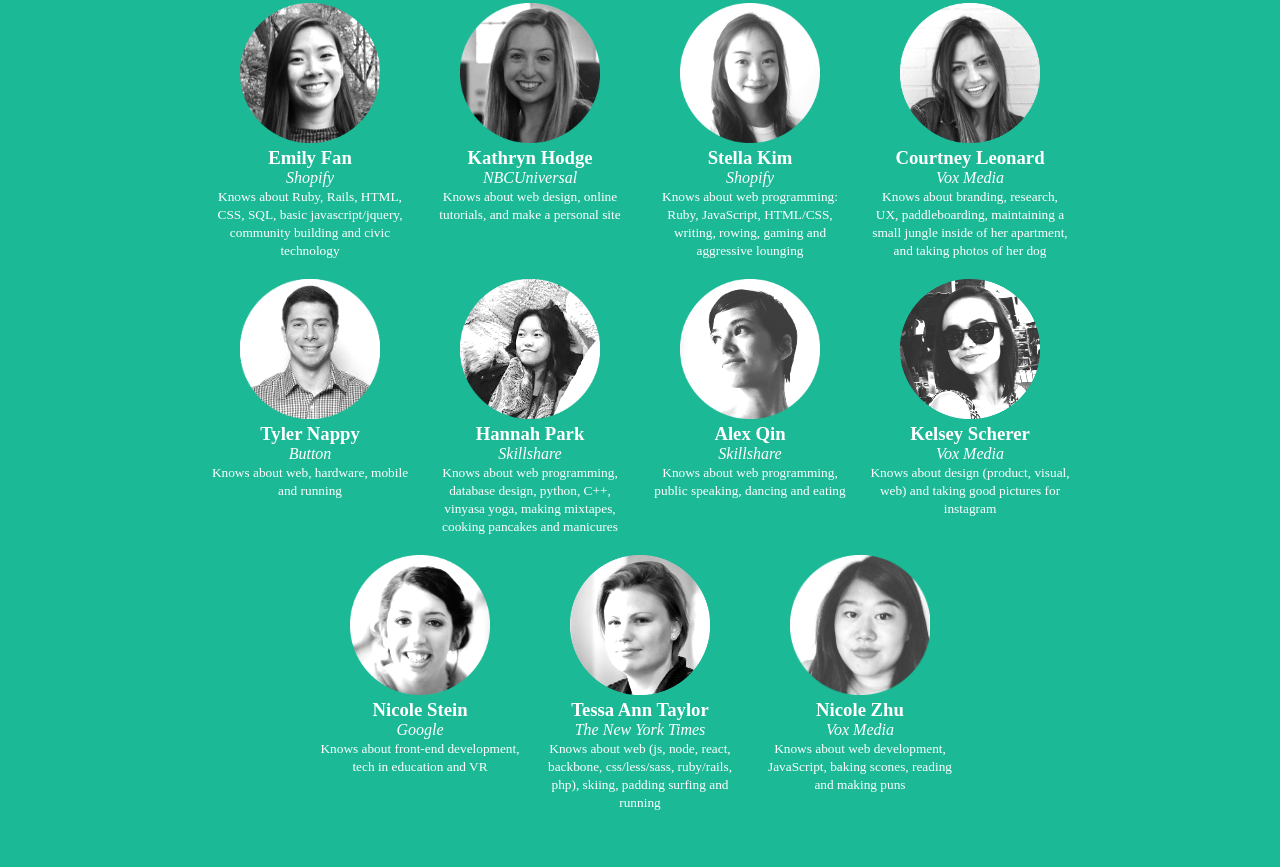
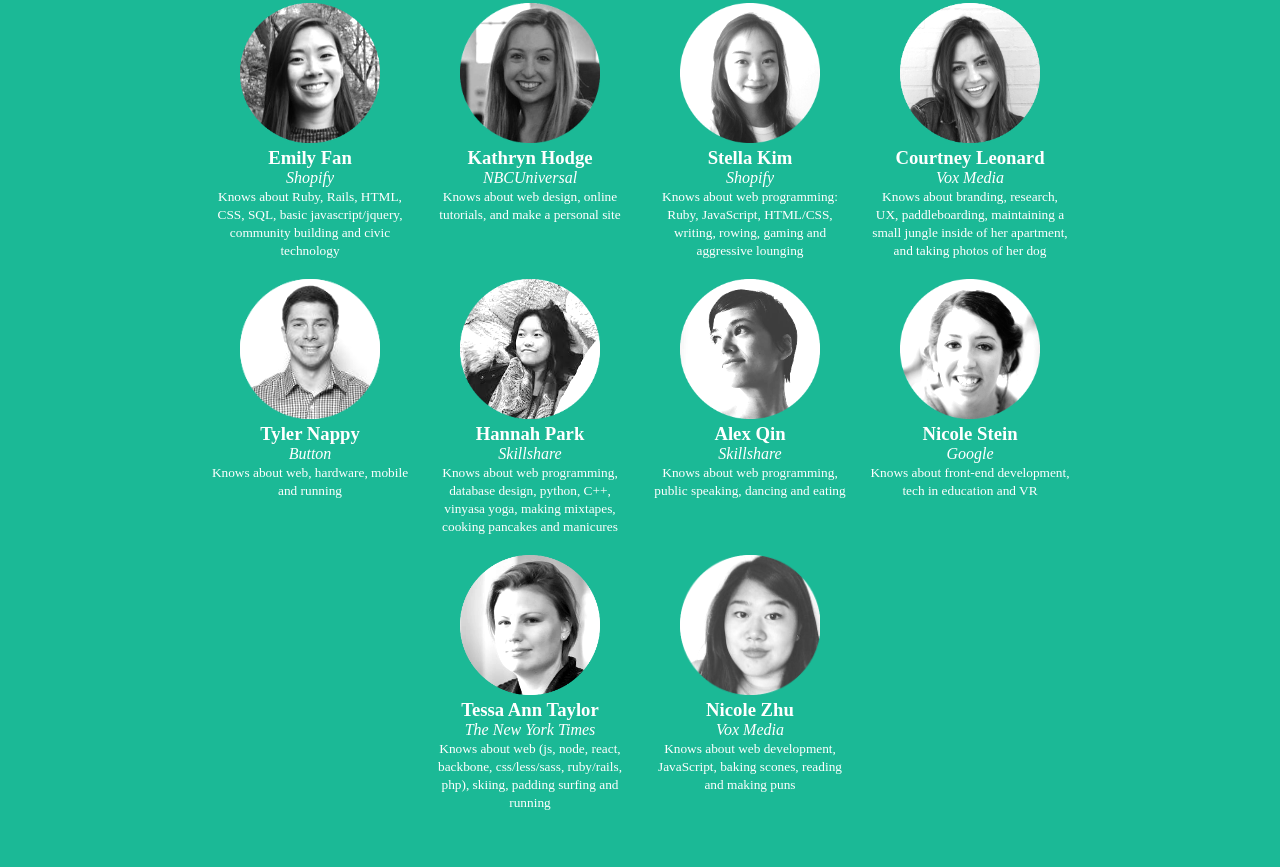
Before and after one commit to flawlesshacks/2017.flawlesshacks.com, a plain HTML site: page dayof.html in a window 1280 px wide. Shown: the part 3089-3956 px from the top of the page. Drawn offline with nearby package versions, Linux system fonts and the light colour scheme; a web font is replaced by a local one.

Commit message:
removing k

```diff
--- a/dayof.html
+++ b/dayof.html
@@ -202,12 +202,6 @@
       <small>Knows about web programming, public speaking, dancing and eating</small>
     </div>
     <div class="mentor-card">
-      <img class="mentor-photo" src="images/mentors/kelseyscherer.png">
-      <h3>Kelsey Scherer</h3>
-      <p>Vox Media</p>
-      <small>Knows about design (product, visual, web) and taking good pictures for instagram</small>
-    </div>
-    <div class="mentor-card">
       <img class="mentor-photo" src="images/mentors/nicole.png">
       <h3>Nicole Stein</h3>
       <p>Google</p>
```
